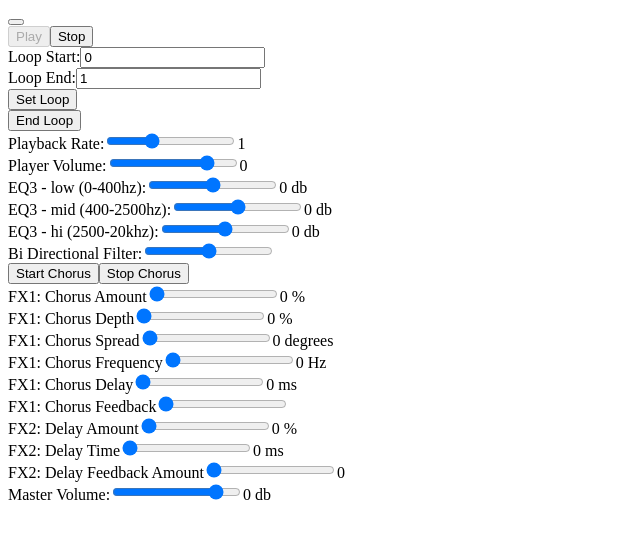
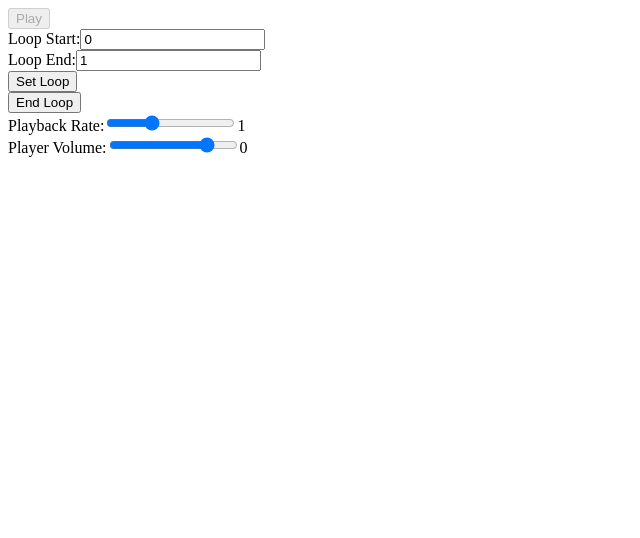
Before and after one commit to maikulhernandez/sampler-app, a React (Create React App) app: page / in a window 1280 px wide. Shown: the top 538 px of the page, without its empty margins (0-640 px from the left). Built offline with nearby package versions, Linux system fonts and the light colour scheme; no server answers.

Commit message:
refactor: wip shit just keeps on rerendering

```diff
--- a/src/components/App.tsx
+++ b/src/components/App.tsx
@@ -1,4 +1,4 @@
-import React, { useEffect, useRef, useState } from "react";
+import React, { ReactElement, useEffect, useRef, useState } from "react";
 import {
   Chorus,
   Destination,
@@ -8,40 +8,38 @@ import {
   Player,
   Waveform,
 } from "tone";
-import AudioPlayer, { AudioPlayerController } from "./AudioPlayer";
-import AudioFilter from "./AudioFilter";
-import AudioDelay from "./AudioDelay";
-import Equalizer from "./Equalizer";
-import AudioChorus from "./AudioChorus";
+import AudioPlayer, { AudioControllerProps } from "./AudioPlayer";
 
 interface AppProps {
-  playerController?: AudioPlayerController;
+  playerController2?: React.FC<AudioControllerProps>;
 }
-const App: React.FC<AppProps> = ({ playerController }) => {
+const App: React.FC<AppProps> = ({ playerController2 }) => {
   const [volume, setVolume] = useState(0);
-  const player = useRef<Player | null>(null);
+  const player = playerController2?.call(this, {
+    playerFactory: (url, onLoad) => new Player(url, onLoad),
+    component: AudioPlayer,
+  });
+  console.log('called app');
   const eq = useRef<EQ3 | null>(null);
   const filter = useRef<Filter | null>(null);
   const chorus = useRef<Chorus | null>(null);
   const delay = useRef<FeedbackDelay | null>(null);
   const waveform = useRef<Waveform | null>(null);
-
   useEffect(() => {
     eq.current = new EQ3();
     filter.current = new Filter(0, "allpass", -48);
     chorus.current = new Chorus();
     delay.current = new FeedbackDelay();
     waveform.current = new Waveform();
-
-    playerController?.chainFx([
-      eq.current,
-      filter.current,
-      chorus.current,
-      delay.current,
-      waveform.current,
-      Destination,
-    ]);
-  }, [playerController]);
+    // playerController?.chainFx([
+    //   eq.current,
+    //   filter.current,
+    //   chorus.current,
+    //   delay.current,
+    //   waveform.current,
+    //   Destination,
+    // ]);
+  }, []);
 
   const changeMasterVolume = (e: React.FormEvent<HTMLInputElement>) => {
     setVolume(parseInt(e.currentTarget.value));
@@ -49,30 +47,7 @@ const App: React.FC<AppProps> = ({ playerController }) => {
     Destination.volume.value = volume;
   };
 
-  return (
-    <div>
-      <button onClick={() => console.log(playerController?.player?.loaded)}></button>
-      <AudioPlayer
-        activate={playerController?.player?.loaded}
-        player={player.current}
-        onStart={playerController?.onPlay.bind(playerController)}
-        onStop={playerController?.onStop.bind(playerController)}
-      />
-      <Equalizer eq={eq.current} />
-      <AudioFilter filter={filter.current} />
-      <AudioChorus chorus={chorus.current} />
-      <AudioDelay delay={delay.current} />
-      Master Volume:
-      <input
-        type="range"
-        min="-69"
-        max="12"
-        onChange={changeMasterVolume}
-        value={volume}
-      />
-      {volume} db
-    </div>
-  );
+  return <div>{player}</div>;
 };
 
 export default App;
--- a/src/components/AudioPlayer.tsx
+++ b/src/components/AudioPlayer.tsx
@@ -1,35 +1,64 @@
 import React, { useEffect, useState } from "react";
-import { Player, ToneAudioNode } from "tone";
+import { Destination, Player, ToneAudioBuffer, ToneAudioNode } from "tone";
 
-export class AudioPlayerController {
-  constructor(public readonly player?: Player) {}
-  public onPlay(): void {
-    this.player?.start();
-  }
-  public onStop(): void {
-    this.player?.stop();
-  }
-  public onLoop(loopStart: number, loopEnd: number): void {
-    this.player?.setLoopPoints(loopStart, loopEnd);
-    this.player?.set({
-      ...(this.player?.get() ?? {}),
+export interface AudioControllerProps {
+  playerFactory?: (url: string, onLoad: () => void) => Player;
+  component?: React.FC<AudioPlayerProps>;
+  fx?: ToneAudioNode[];
+}
+export const AudioPlayerControllerPt2 = (props: AudioControllerProps) => {
+  const [isLoaded, setIsLoaded] = useState<boolean>(false);
+  const [isPlaying, setIsPlaying] = useState<boolean>(false);
+  const player = props?.playerFactory?.call(props, "heal-6.wav", () =>
+    setIsLoaded(true)
+  );
+
+  console.log('i am called');
+  player?.chain(Destination);
+  // useEffect(() => {
+  //   console.log('in use effect');
+  //   player?.chain(Destination);
+  // }, []);
+
+  const onLoopSubmit = (loopStart: number, loopEnd: number) => {
+    player?.setLoopPoints(loopStart, loopEnd);
+    player?.set({
+      ...(player?.get() ?? {}),
       loopEnd,
       loopStart,
       autostart: true,
     });
-  }
+  };
 
-  public chainFx(fx: ToneAudioNode[]) {
-    this.player?.chain(...fx);
-  }
-}
+  const onStart = () => {
+    setIsPlaying(true);
+    player?.start?.call(player);
+  };
+  const onStop = () => {
+    console.log("stop");
+    setIsPlaying(false);
+    player?.stop?.call(player);
+  };
 
-interface AudioPlayerProps {
-  player: Player | null;
+  return (
+    props.component?.call(props, {
+      player,
+      activate: isLoaded,
+      onStart,
+      onStop,
+      onLoopSubmit,
+      isPlaying,
+    }) ?? <div>No component passed</div>
+  );
+};
+
+export interface AudioPlayerProps {
+  player?: Player;
+  isPlaying?: boolean;
   activate?: boolean;
   onStart?: () => void;
   onStop?: () => void;
-  onLoopSubmit?: () => void;
+  onLoopSubmit?: (loopStart: number, loopEnd: number) => void;
 }
 
 const AudioPlayer: React.FC<AudioPlayerProps> = ({
@@ -38,13 +67,14 @@ const AudioPlayer: React.FC<AudioPlayerProps> = ({
   onStart,
   onStop,
   onLoopSubmit,
+  isPlaying,
 }) => {
   const [volume, setVolume] = useState(0);
   const [playbackRate, setPlaybackRate] = useState(1);
   const [loopStart, setLoopStart] = useState(0);
   const [loopEnd, setLoopEnd] = useState(1);
 
-  useEffect(() => {}, [activate]);
+  useEffect(() => {}, []);
 
   const changeVolume = (event: React.FormEvent<HTMLInputElement>) => {
     setVolume(parseInt(event.currentTarget.value));
@@ -79,10 +109,13 @@ const AudioPlayer: React.FC<AudioPlayerProps> = ({
 
   return (
     <div>
-      <button disabled={!activate} onClick={() => onStart?.call(this)}>
-        Play
-      </button>
-      <button onClick={() => onStop?.call(this)}>Stop</button>
+      {!isPlaying ? (
+        <button disabled={!activate} onClick={() => onStart?.call(this)}>
+          Play
+        </button>
+      ) : (
+        <button onClick={() => onStop?.call(this)}>Stop</button>
+      )}
       <br />
       <form onSubmit={changeLoopPoints}>
         <div>
--- a/src/index.tsx
+++ b/src/index.tsx
@@ -1,10 +1,9 @@
 import React from "react";
 import ReactDOM from "react-dom";
 import App from "./components/App";
-import { AudioPlayerController } from "./components/AudioPlayer";
-import { Player } from "tone";
+import { AudioPlayerControllerPt2 } from "./components/AudioPlayer";
 
-const createPlayerController: () => AudioPlayerController = () =>
-  new AudioPlayerController(new Player("heal-6.wav"));
-
-ReactDOM.render(<App playerController={createPlayerController()} />, document.querySelector("#root"));
+ReactDOM.render(
+  <App playerController2={AudioPlayerControllerPt2} />,
+  document.querySelector("#root")
+);
```
